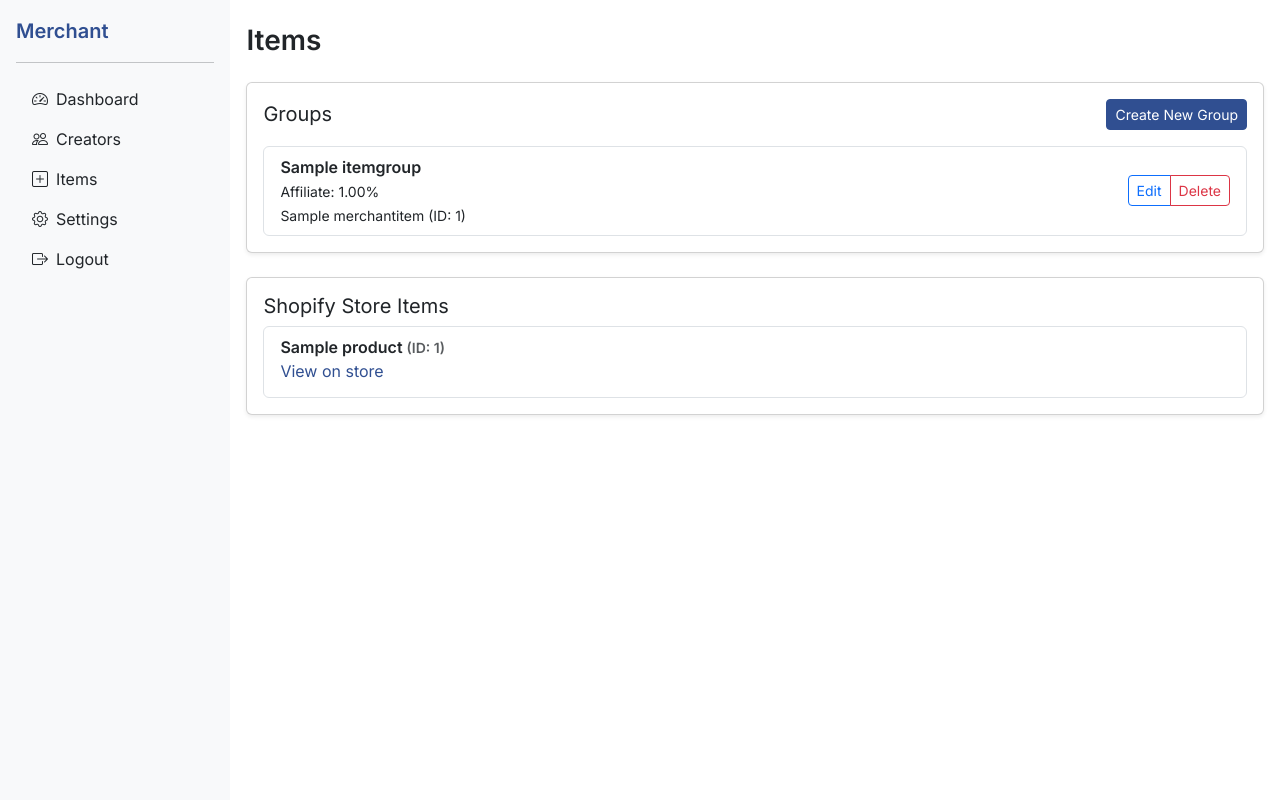
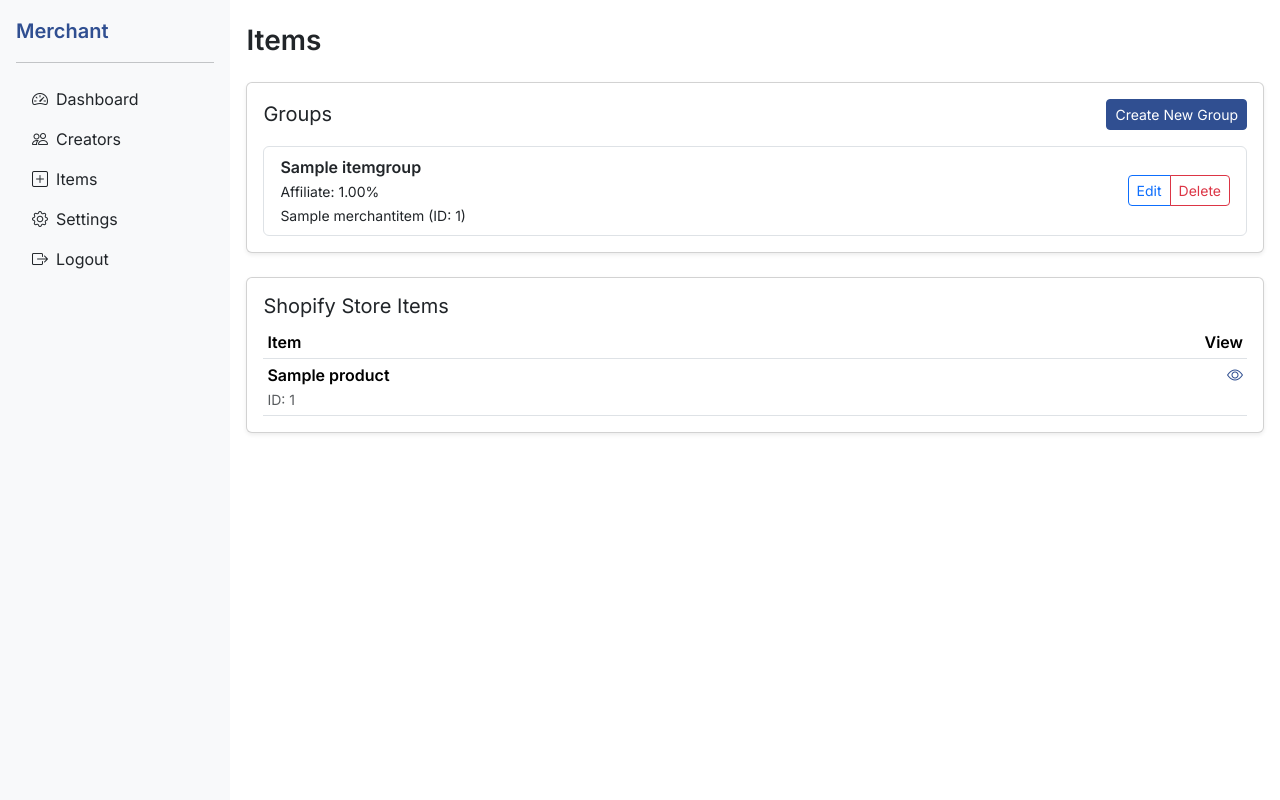
Before and after one commit to echang112368/badger, a Django app: template templates/merchants/items.html in a window 1280 px wide. Run offline with Django 5.2, Linux system fonts and the light colour scheme; tables that the repository leaves empty hold one stand-in row (values such as "Sample post"); the template is opened without the code that fills it: values that come from a table or form of the project are taken from there, most other values are stand-ins (such as "Sample title", 1, 10 or a date in 2020).

Commit message:
feat: display shopify items in table

```diff
--- a/templates/merchants/items.html
+++ b/templates/merchants/items.html
@@ -36,18 +36,35 @@
     <div class="card shadow-sm rounded mt-4">
         <div class="card-body">
             <h5 class="card-title">Shopify Store Items</h5>
-            <ul class="list-group">
-                {% for product in shopify_items %}
-                <li class="list-group-item d-flex justify-content-between align-items-center">
-                    <div class="me-2">
-                        <div class="fw-bold">{{ product.title }} <small class="text-muted">(ID: {{ product.id }})</small></div>
-                        <a href="https://{{ shopify_domain }}/products/{{ product.handle }}" target="_blank" class="text-decoration-none d-inline-block text-truncate" style="max-width: 250px;" title="{{ product.title }}">View on store</a>
-                    </div>
-                </li>
-                {% empty %}
-                <li class="list-group-item text-center">No Shopify items.</li>
-                {% endfor %}
-            </ul>
+            <div class="table-responsive">
+                <table class="table table-sm mb-0">
+                    <thead>
+                        <tr>
+                            <th>Item</th>
+                            <th class="text-end">View</th>
+                        </tr>
+                    </thead>
+                    <tbody>
+                        {% for product in shopify_items %}
+                        <tr>
+                            <td>
+                                <div class="fw-bold">{{ product.title }}</div>
+                                <small class="text-muted">ID: {{ product.id }}</small>
+                            </td>
+                            <td class="text-end">
+                                <a href="https://{{ shopify_domain }}/products/{{ product.handle }}" target="_blank" class="text-decoration-none" title="View on store">
+                                    <i class="bi bi-eye"></i>
+                                </a>
+                            </td>
+                        </tr>
+                        {% empty %}
+                        <tr>
+                            <td colspan="2" class="text-center">No Shopify items.</td>
+                        </tr>
+                        {% endfor %}
+                    </tbody>
+                </table>
+            </div>
         </div>
     </div>
 </section>
```
